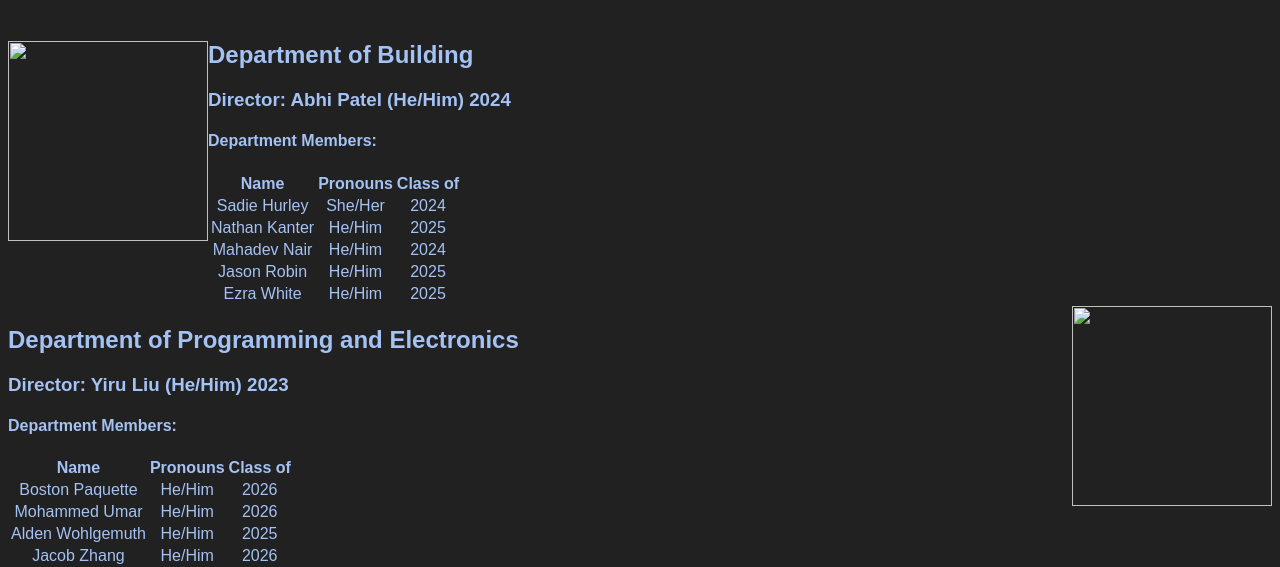
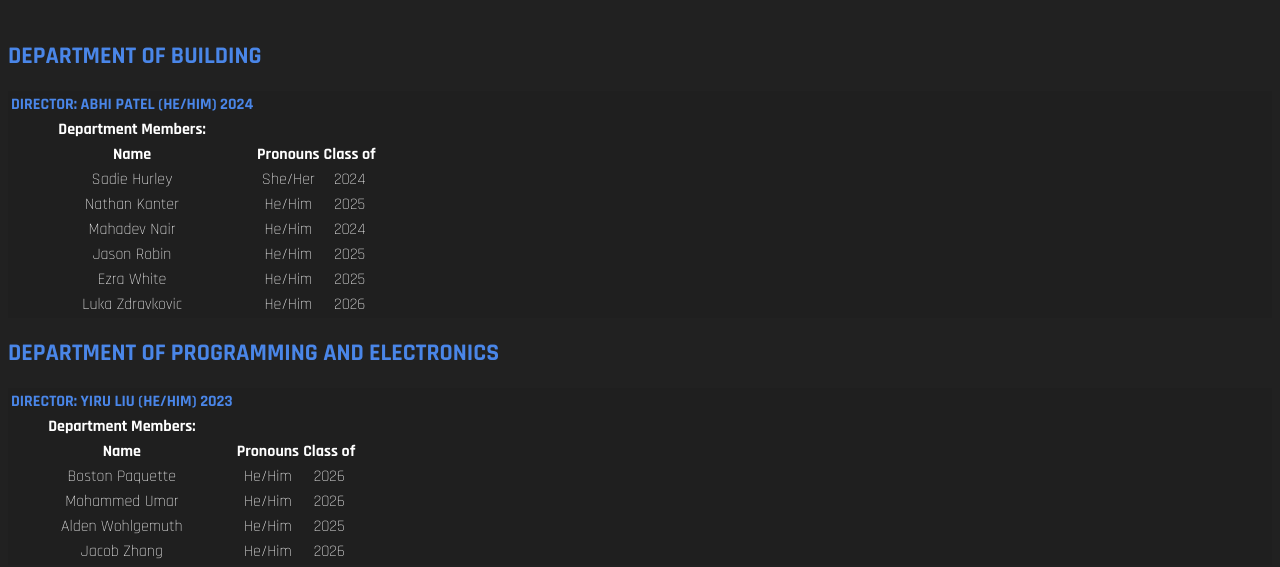
Before and after one commit to Iron-Lions/Iron-Lions.github.io, a plain HTML site: page roster.html in a window 1280 px wide. Shown: the part 186-753 px from the top of the page. Drawn offline with nearby package versions, Linux system fonts and the light colour scheme.

Commit message:
modify style and change lukas role

```diff
--- a/css/style.css
+++ b/css/style.css
@@ -128,5 +128,67 @@ nav a:hover {
     display: block;
     margin-left: auto;
     margin-right: auto;
+    float: center;
+}
+
+.Building_Table {
+    text-align: center;
+    font-family: "Rajdhani";
+    font-size: 12pt;
+    color: rgb(255, 255, 255);
+    background-color: rgb(31, 31, 31);
+    width: 200px;
+    height: 250px;
+    display: block;
+    margin-left: auto;
+    margin-right: auto;
     float: right
 }
+
+.Programming_Table {
+    text-align: center;
+    font-family: "Rajdhani";
+    font-size: 12pt;
+    color: rgb(255, 255, 255);
+    background-color: rgb(31, 31, 31);
+    display: block;
+    margin-left: auto;
+    margin-right: auto;
+    float: center
+}
+
+.Strategy_Table {
+    text-align: center;
+    font-family: "Rajdhani";
+    font-size: 12pt;
+    color: rgb(255, 255, 255);
+    background-color: rgb(31, 31, 31);
+    width: 200px;
+    height: 250px;
+    display: block;
+    margin-left: auto;
+    margin-right: auto;
+    float: right
+}
+
+.Outreach_Table {
+    text-align: center;
+    font-family: "Rajdhani";
+    font-size: 12pt;
+    color: rgb(255, 255, 255);
+    background-color: rgb(31, 31, 31);
+    width: 200px;
+    height: 250px;
+    display: block;
+    margin-left: auto;
+    margin-right: auto;
+    float: right;
+}
+
+.Roster_Header {
+    text-transform: uppercase;
+    text-align: left;
+    font-family: "Rajdhani", sans-serif;
+    float: center;
+    color: #4a86e8;
+}
--- a/roster.html
+++ b/roster.html
@@ -18,16 +18,19 @@
     </head>
 
    <body>
+
+
         <div id="header"></div>
 
-        <main style="color:#a4c2f4">
+        <main style="color:#9dc1ff">
 
             <h1 class="teamHeader">Roster</h1>
-            <img class="building_image" src="/img/favicon/building.png">
+            <!--
             <h2>Department of Building</h2>
             <h3>Director: Abhi Patel (He/Him) 2024</h3>
             <h4>Department Members:</h4>
-            <table>
+            <img class="building_image" src="/img/favicon/building.png">
+            <table class="Building_Table">
               <thead>
                 <tr>
                   <th style="text-align: center">Name</th>
@@ -61,11 +64,12 @@
                 <td style="text-align: center">2025</td>
               </tr>
             </table>
-            <img class="programming_image" src="/img/favicon/programming.png">
+
             <h2>Department of Programming and Electronics</h2>
             <h3>Director: Yiru Liu (He/Him) 2023</h3>
             <h4>Department Members:</h4>
-            <table>
+            <img class="programming_image" src="/img/favicon/programming.png">
+            <table class="Programming_Table">
               <thead>
                 <tr>
                   <th style="text-align: center">Name</th>
@@ -95,11 +99,12 @@
               </tr>
 
             </table>
-            <img class="strategy_image" src="/img/favicon/strategy_design.png">
+
             <h2>Department of Strategy and Design</h2>
             <h3>Director: Holden Lambert (He/Him) 2026</h3>
             <h4>Department Members:</h4>
-            <table>
+            <img class="strategy_image" src="/img/favicon/strategy_design.png">
+            <table class="Programming_Table">
               <thead>
                 <tr>
                   <th style="text-align: center">Name</th>
@@ -114,12 +119,106 @@
               </tr>
 
             </table>
-            <img class="outreach_image" src="/img/favicon/outreach_operations.png">
+
             <h2>Department of Outreach and Operations</h2>
             <h3>Director: Avery Brown (They/Them) 2023</h3>
+            <img class="outreach_image" src="/img/favicon/outreach_operations.png">-->
 
         </main>
 
         <div id="footer"></div>
-    </body>
+        <h2 class="Roster_Header">Department of Building</h2>
+        <table class="Programming_Table">
+      <thead>
+        <tr>
+          <th class="Roster_Header">Director: Abhi Patel (He/Him) 2024</th>
+        </tr>
+        <tr>
+          <th>Department Members:</th>
+        </tr>
+        <tr>
+          <th style="text-align: center">Name</th>
+          <th style="text-align: center">Pronouns</th>
+          <th style="text-align: center">Class of</th>
+        </tr>
+      </thead>
+      <tr>
+        <td style="text-align: center">Sadie Hurley</td>
+        <td style="text-align: center">She/Her</td>
+        <td style="text-align: center">2024</td>
+      </tr>
+      <tr>
+        <td style="text-align: center">Nathan Kanter</td>
+        <td style="text-align: center">He/Him</td>
+        <td style="text-align: center">2025</td>
+      </tr>
+      <tr>
+        <td style="text-align: center">Mahadev Nair</td>
+        <td style="text-align: center">He/Him</td>
+        <td style="text-align: center">2024</td>
+      </tr>
+      <tr>
+        <td style="text-align: center">Jason Robin</td>
+        <td style="text-align: center">He/Him</td>
+        <td style="text-align: center">2025</td>
+      </tr>
+      <tr>
+        <td style="text-align: center">Ezra White</td>
+        <td style="text-align: center">He/Him</td>
+        <td style="text-align: center">2025</td>
+      </tr>
+      <tr>
+        <td style="text-align: center">Luka Zdravkovic</td>
+        <td style="text-align: center">He/Him</td>
+        <td style="text-align: center">2026</td>
+      </tr>
+      </table>
+      <h2 class="Roster_Header">Department of Programming and Electronics</h2>
+      <table class="Programming_Table">
+        <tr>
+          <th class="Roster_Header">Director: Yiru Liu (He/Him) 2023</th>
+        </tr>
+        <tr>
+          <th>Department Members:</th>
+        </tr>
+        <tr>
+          <th style="text-align: center">Name</th>
+          <th style="text-align: center">Pronouns</th>
+          <th style="text-align: center">Class of</th>
+        </tr>
+        <tr>
+        <td style="text-align: center">Boston Paquette</td>
+        <td style="text-align: center">He/Him</td>
+        <td style="text-align: center">2026</td>
+      </tr>
+      <tr>
+        <td style="text-align: center">Mohammed Umar</td>
+        <td style="text-align: center">He/Him</td>
+        <td style="text-align: center">2026</td>
+      </tr>
+      <tr>
+        <td style="text-align: center">Alden Wohlgemuth</td>
+        <td style="text-align: center">He/Him</td>
+        <td style="text-align: center">2025</td>
+      </tr>
+      <tr>
+        <td style="text-align: center">Jacob Zhang</td>
+        <td style="text-align: center">He/Him</td>
+        <td style="text-align: center">2026</td>
+      </tr>
+    </table>
+    <h2 class="Roster_Header">Department of Strategy and Design </h2>
+    <table class="Programming_Table">
+      <tr>
+        <th class="Roster_Header">Director: Holden Lambert (He/Him) 2026</th>
+      </tr>
+    </table>
+    <h2 class="Roster_Header">Department of Outreach and Operations</h2>
+      <h3 class="Roster_Header"></h3>
+      <table class="Programming_Table">
+        <tr>
+          <th class="Roster_Header">Director: Avery Brown (They/Them) 2023</th
+        </tr>
+      </table>
+  </body>
 </html>
```
